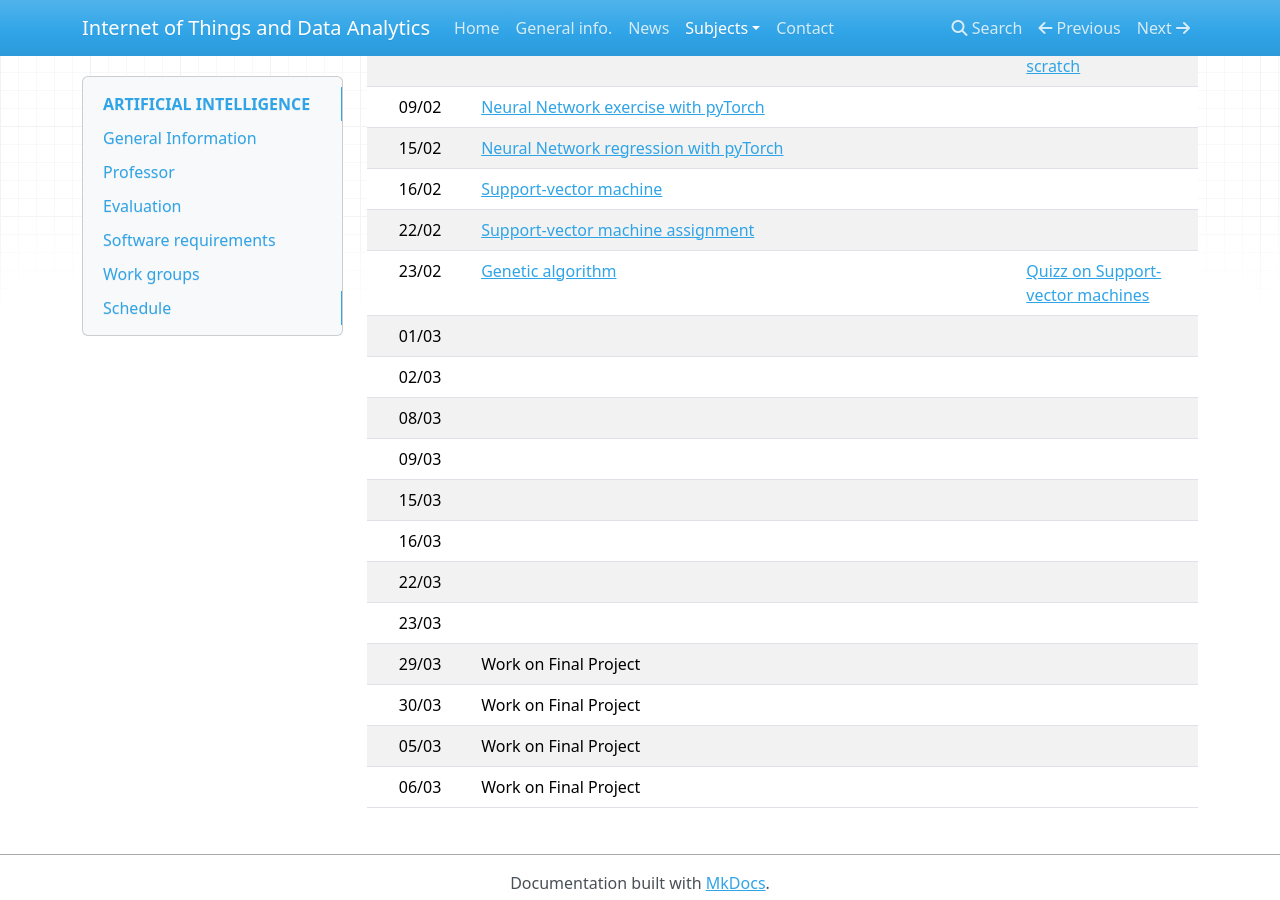
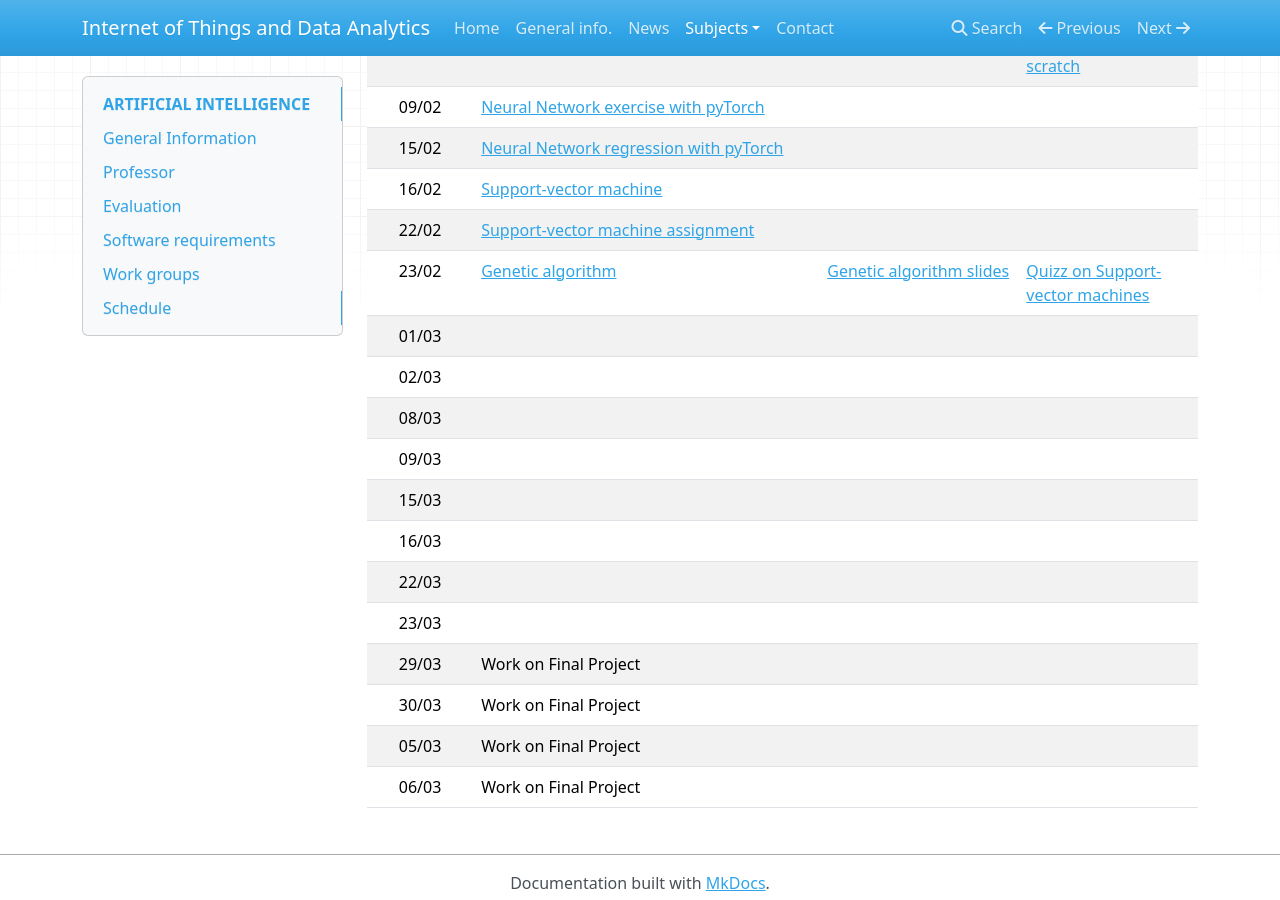
Before and after one commit to iot-da/iot-da.github.io, an MkDocs documentation site: the page built from docs/Subjects/IA/index.md, in a window 1280 px wide and 900 px high, scrolled down 972 px. Built offline with MkDocs 1.6.1, drawn with Linux system fonts in a browser that asks for light colours; nearby versions of some CDN libraries.

Commit message:
AI index

```diff
--- a/docs/Subjects/IA/index.md
+++ b/docs/Subjects/IA/index.md
@@ -37,7 +37,7 @@
 |   15/02   | [Neural Network regression with pyTorch](jupyter/04_regression.ipynb)                                                                           |                                    |                                             |
 |   16/02   | [Support-vector machine](jupyter/05_svm.ipynb)                                                                          |                                    |                                             |
 |   22/02   | [Support-vector machine assignment](jupyter/06_svm_multiclass.ipynb)                                                                           |                                    |                                             |
-|   23/02   | [Genetic algorithm](jupyter/07_geneticAlgorithm.ipynb)                                                                          |                                    |  [Quizz on Support-vector machines](https://api.socrative.com/rc/v6iD9x)                                           |
+|   23/02   | [Genetic algorithm](jupyter/07_geneticAlgorithm.ipynb)                                                                          |   [Genetic algorithm slides](slides/ga.pdf)                                 |  [Quizz on Support-vector machines](https://api.socrative.com/rc/v6iD9x)                                           |
 |   01/03   |                                                                            |                                    |                                             |
 |   02/03   |                                                                            |                                    |                                             |
 |   08/03   |                                                                            |                                    |                                             |
```
